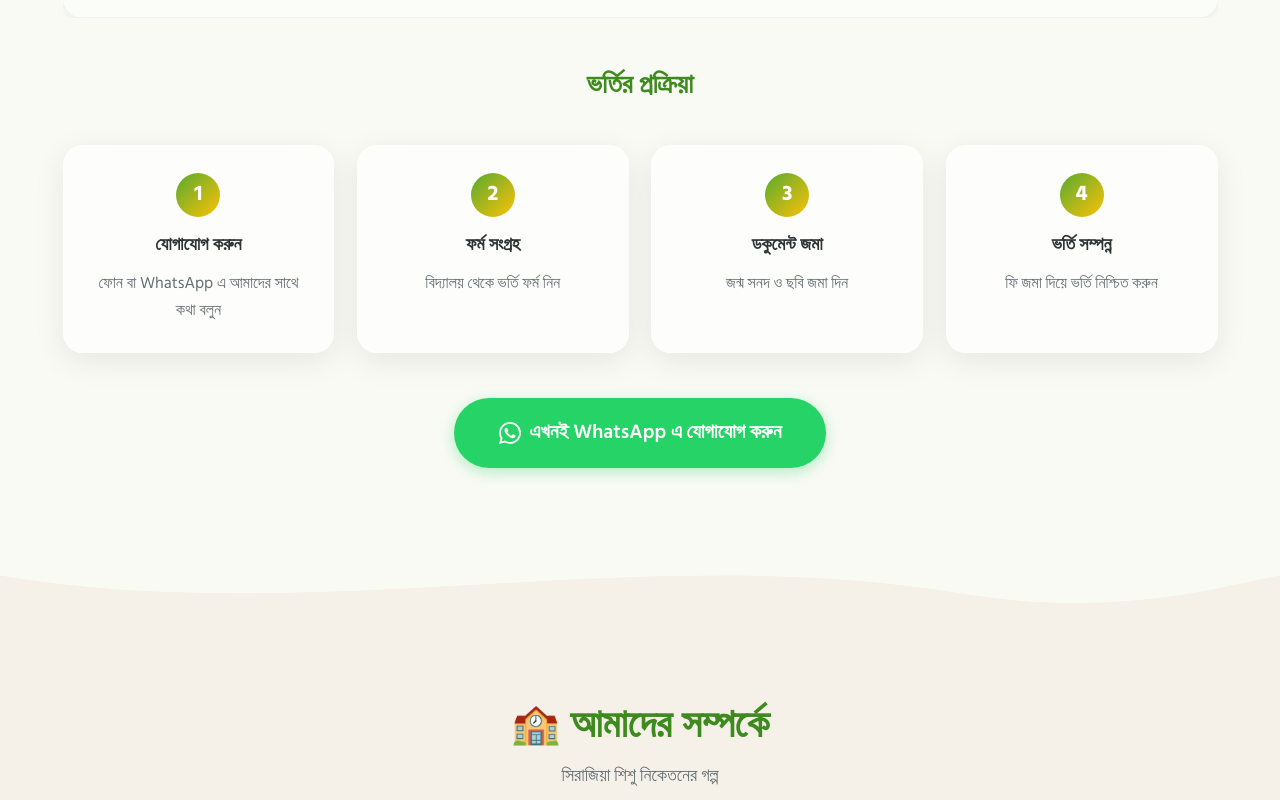
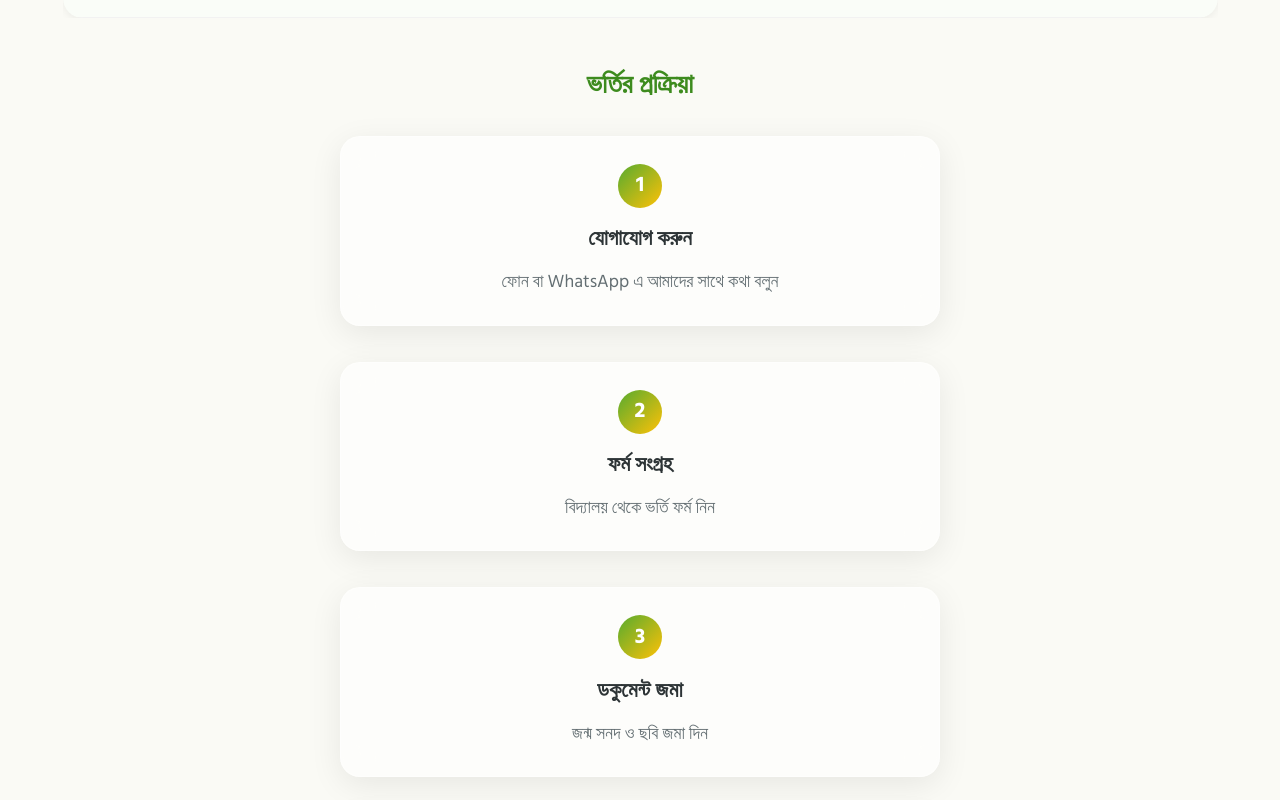
Before and after one commit to mostafa9153/SSN-website, a Next.js app: page / in a window 1280 px wide. Shown: the part 6240-7040 px from the top of the page. Built offline with nearby package versions, Linux system fonts and the light colour scheme; no server answers.

Commit message:
UI: Update admission steps to use a sticky stack layout

```diff
--- a/src/app/globals.css
+++ b/src/app/globals.css
@@ -725,11 +725,16 @@ p { font-size: 1rem; }
 .fees-table tr:nth-child(even) { background: rgba(86, 171, 47, 0.03); }
 .fees-table tr:hover { background: rgba(86, 171, 47, 0.07); }
 
-.admission-steps {
-  display: grid;
-  grid-template-columns: repeat(auto-fit, minmax(220px, 1fr));
-  gap: 1.25rem;
-  margin-top: 2rem;
+.admission-stack {
+  max-width: 600px;
+  margin: 0 auto;
+  position: relative;
+}
+
+.step-card-wrapper {
+  position: sticky;
+  margin-bottom: 2rem;
+  z-index: var(--z);
 }
 
 .step-card {
--- a/src/components/AdmissionSection.js
+++ b/src/components/AdmissionSection.js
@@ -40,17 +40,27 @@ export default function AdmissionSection({ feesData }) {
         <h3 style={{ textAlign: 'center', marginBottom: '1.5rem', color: 'var(--primary-dark)' }}>
           ভর্তির প্রক্রিয়া
         </h3>
-        <div className="admission-steps">
+        <div className="admission-stack">
           {[
             { step: 1, title: 'যোগাযোগ করুন', desc: 'ফোন বা WhatsApp এ আমাদের সাথে কথা বলুন' },
             { step: 2, title: 'ফর্ম সংগ্রহ', desc: 'বিদ্যালয় থেকে ভর্তি ফর্ম নিন' },
             { step: 3, title: 'ডকুমেন্ট জমা', desc: 'জন্ম সনদ ও ছবি জমা দিন' },
             { step: 4, title: 'ভর্তি সম্পন্ন', desc: 'ফি জমা দিয়ে ভর্তি নিশ্চিত করুন' },
-          ].map(s => (
-            <div className="glass-card step-card" key={s.step}>
-              <div className="step-number">{s.step}</div>
-              <h3 style={{ fontSize: '1rem', marginBottom: '0.5rem' }}>{s.title}</h3>
-              <p style={{ fontSize: '0.9rem', color: 'var(--text-light)' }}>{s.desc}</p>
+          ].map((s, index) => (
+            <div
+              className="step-card-wrapper"
+              key={s.step}
+              style={{
+                '--z': index + 1,
+                top: `calc(var(--nav-height) + ${20 + index * 15}px)`,
+                zIndex: index + 1,
+              }}
+            >
+              <div className="glass-card step-card">
+                <div className="step-number">{s.step}</div>
+                <h3 style={{ fontSize: '1.2rem', marginBottom: '0.5rem' }}>{s.title}</h3>
+                <p style={{ fontSize: '1rem', color: 'var(--text-light)' }}>{s.desc}</p>
+              </div>
             </div>
           ))}
         </div>
```
